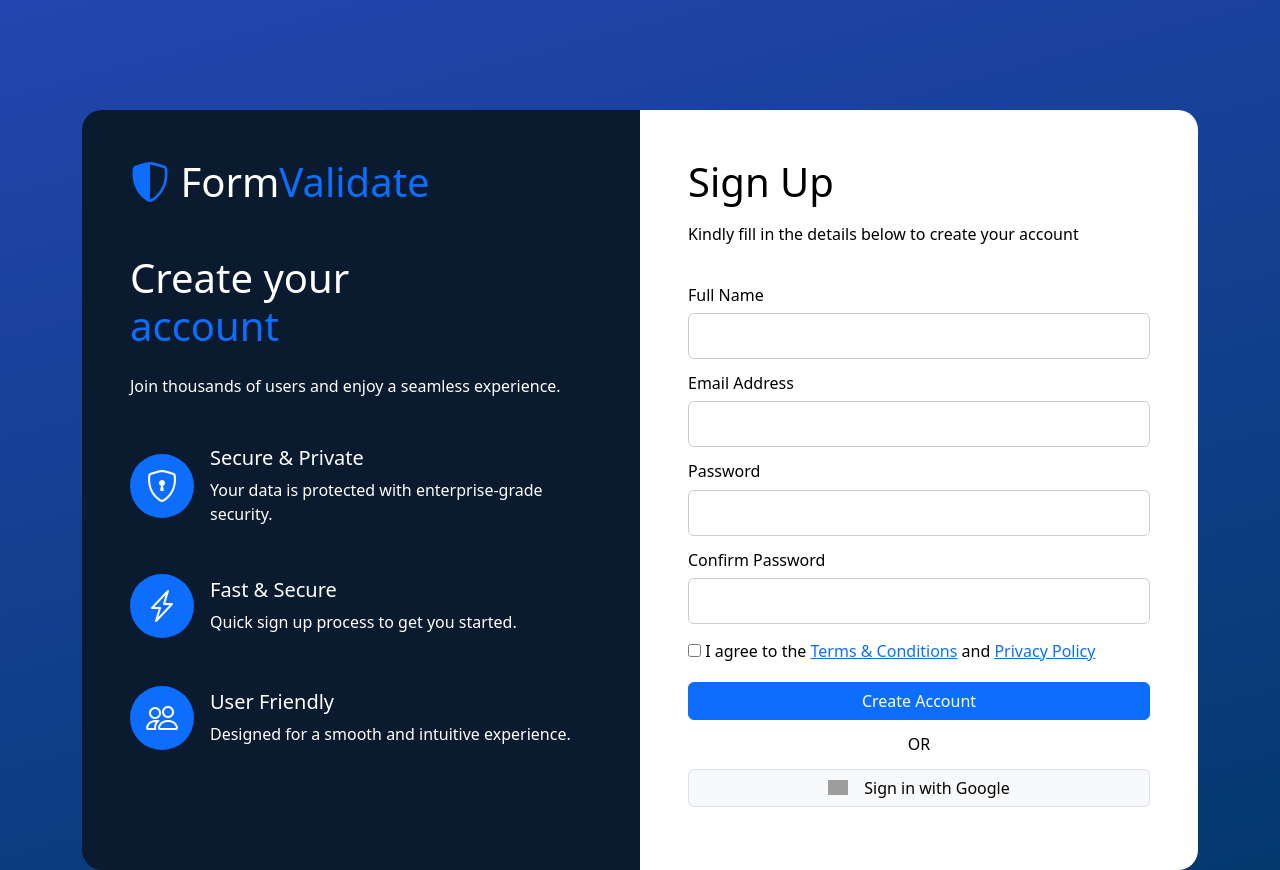
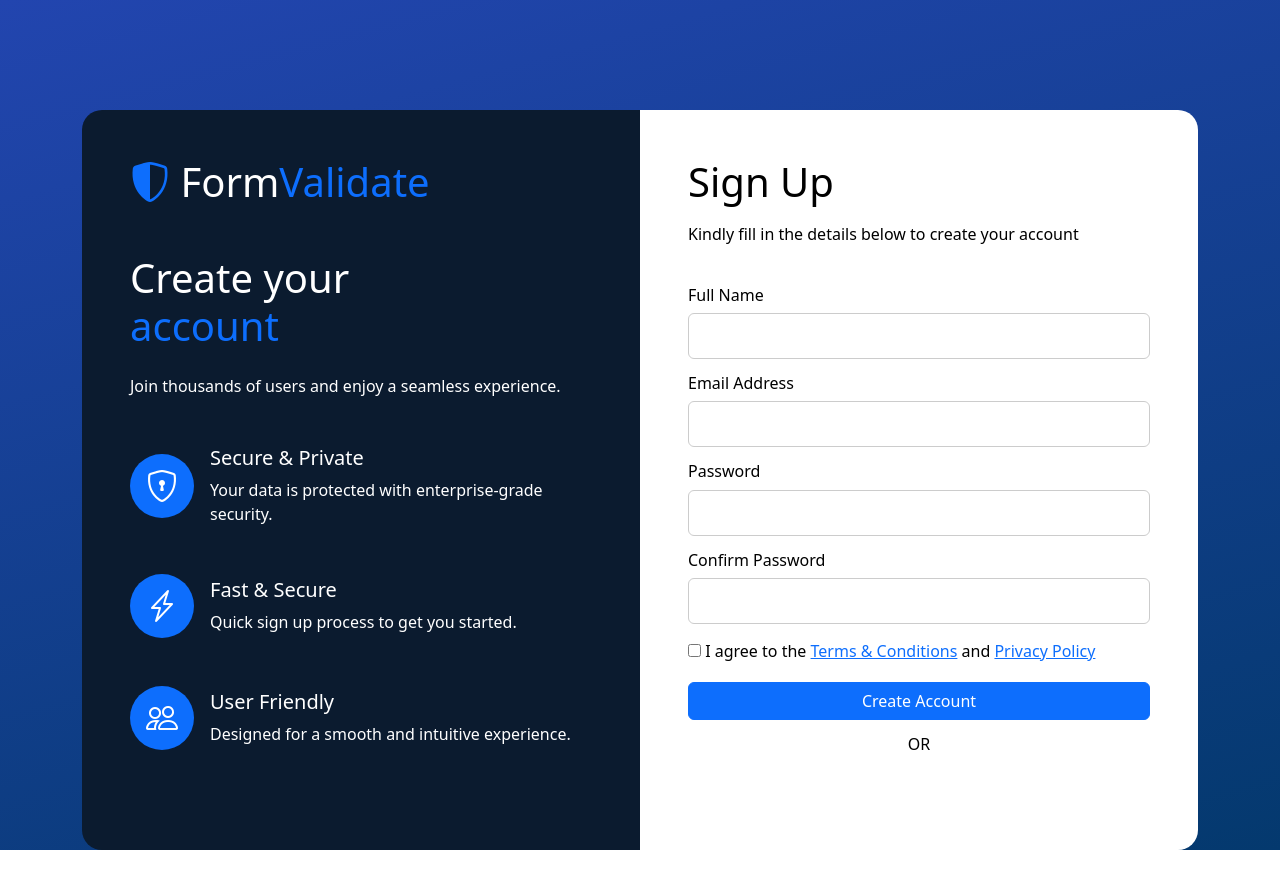
Before and after one commit to MDarshath007/form-validation, a React (Vite) app: page / in a window 1280 px wide. Built offline with nearby package versions, Linux system fonts and the light colour scheme; no server answers; grey boxes are pictures that could not be loaded.

Commit message:
Google OAUTH is implemented

```diff
--- a/package.json
+++ b/package.json
@@ -10,10 +10,12 @@
     "preview": "vite preview"
   },
   "dependencies": {
+    "@react-oauth/google": "^0.13.5",
     "bootstrap": "^5.3.8",
     "bootstrap-icons": "^1.13.1",
     "react": "^19.2.7",
-    "react-dom": "^19.2.7"
+    "react-dom": "^19.2.7",
+    "react-router-dom": "^7.18.1"
   },
   "devDependencies": {
     "@eslint/js": "^10.0.1",
--- a/src/App.jsx
+++ b/src/App.jsx
@@ -5,12 +5,10 @@ import SignupSection from "./components/signup-section";
 function App() {
   return (
     <>
+
     <div className="container-sm d-flex">
-
       <DesktopDesign />
-
       <SignupSection/>
-
     </div>
     </>
   );
--- a/src/components/signup-section.jsx
+++ b/src/components/signup-section.jsx
@@ -1,4 +1,5 @@
 import { useState } from "react";
+import { GoogleLogin } from "@react-oauth/google";
 
 function SignupSection() {
 
@@ -52,7 +53,7 @@ function SignupSection() {
 
     setErrors(newErrors)
 
-    if(Object.keys(errors).length===0) {
+    if(Object.keys(newErrors).length===0) {
     console.log("Sign up success!")
     }
 
@@ -163,7 +164,7 @@ function SignupSection() {
 
         <h6 className="text-center">OR</h6>
 
-        <div
+        {/* <div
           className="btn btn-light
           border w-100
           create-ac-btn
@@ -173,7 +174,13 @@ function SignupSection() {
           justify-content-center">
           <img src="https://cdn.jsdelivr.net/gh/devicons/devicon@latest/icons/google/google-original.svg" />{" "}
           Sign in with Google
-        </div>
+        </div> */}
+
+       <GoogleLogin
+         onSuccess={(credentialResponse)=>{
+          console.log(credentialResponse)
+         }}
+         onError={()=> console.log("Login Failed")}/>
 
       </div>
 
--- a/src/main.jsx
+++ b/src/main.jsx
@@ -1,14 +1,20 @@
-import 'bootstrap/dist/css/bootstrap.min.css';
-import 'bootstrap/dist/js/bootstrap.bundle.min.js';
-import 'bootstrap-icons/font/bootstrap-icons.css';
+import "bootstrap/dist/css/bootstrap.min.css";
+import "bootstrap/dist/js/bootstrap.bundle.min.js";
+import "bootstrap-icons/font/bootstrap-icons.css";
 
-import { StrictMode } from 'react'
-import { createRoot } from 'react-dom/client'
-import './index.css'
-import App from './App.jsx'
+import { BrowserRouter } from "react-router-dom";
+import { StrictMode } from "react";
+import { createRoot } from "react-dom/client";
+import "./index.css";
+import App from "./App.jsx";
+import { GoogleOAuthProvider } from "@react-oauth/google";
 
-createRoot(document.getElementById('root')).render(
+createRoot(document.getElementById("root")).render(
   <StrictMode>
-    <App />
+    <GoogleOAuthProvider clientId={import.meta.env.VITE_GOOGLE_CLIENT_ID}>
+      <BrowserRouter>
+        <App />
+      </BrowserRouter>
+    </GoogleOAuthProvider>
   </StrictMode>,
-)
+);
```
Also changed, not shown: 2 other files (tests, documents, lock files or other folders).
